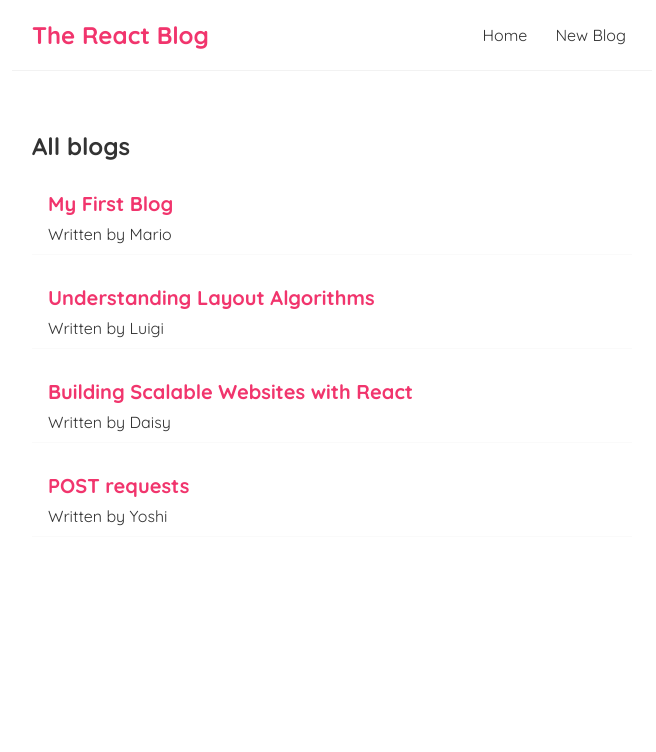
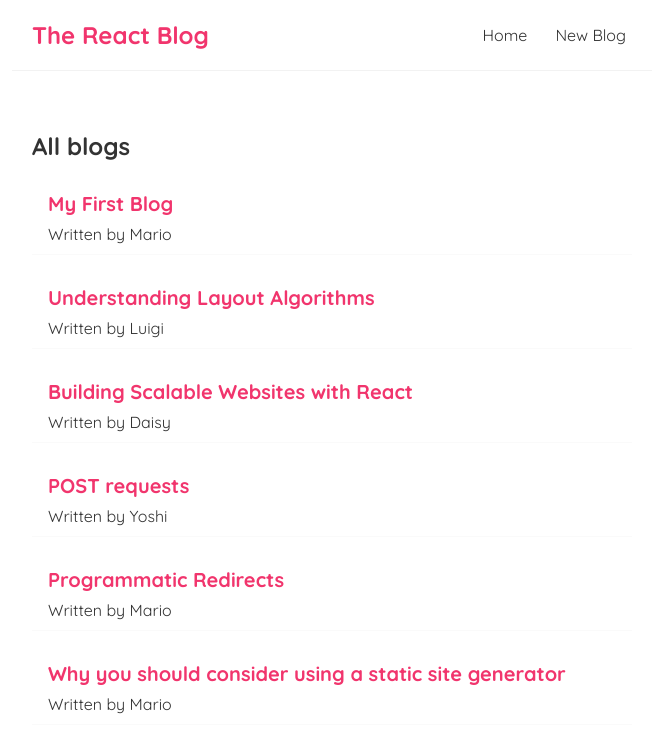
Before and after one commit to tomiev/react-blog, a React (Create React App) app: page / in a window 1280 px wide. Shown: the top 752 px of the page, without its empty margins (308-964 px from the left). Built offline with nearby package versions, Linux system fonts and the light colour scheme; data requests are answered from the project's data file.

Commit message:
Added delete method + returns to home after POST and DELETE requests.

```diff
--- a/data/db.json
+++ b/data/db.json
@@ -23,6 +23,18 @@
       "body": "Handling POST requests",
       "author": "Yoshi",
       "id": 4
+    },
+    {
+      "title": "Programmatic Redirects",
+      "body": "Using the useHistory() hook",
+      "author": "Mario",
+      "id": 5
+    },
+    {
+      "title": "Why you should consider using a static site generator",
+      "body": "Lorem Ipsum is simply dummy text of the printing and typesetting industry. Lorem Ipsum has been the industry's standard dummy text ever since the 1500s, when an unknown printer took a galley of type and scrambled it to make a type specimen book. It has survived not only five centuries, but also the leap into electronic typesetting, remaining essentially unchanged. It was popularised in the 1960s with the release of Letraset sheets containing Lorem Ipsum passages, and more recently with desktop publishing software like Aldus PageMaker including versions of Lorem Ipsum.",
+      "author": "Mario",
+      "id": 6
     }
   ]
 }
--- a/src/BlogDetails.js
+++ b/src/BlogDetails.js
@@ -1,9 +1,18 @@
-import { useParams } from "react-router-dom/cjs/react-router-dom.min";
+import { useHistory, useParams } from "react-router-dom/cjs/react-router-dom.min";
 import useFetch from "./useFetch";
 
 const BlogDetails = () => {
   const { id } = useParams();
   const { data: blog, error, isPending } = useFetch('http://localhost:8000/blogs/' + id)
+  const history = useHistory();
+
+  const handleClick = () => {
+    fetch('http://localhost:8000/blogs/' + blog.id, {
+      method: 'DELETE'
+    }).then(() => {
+      history.push('/')
+    })
+  }
 
   return (
     <div className="blog-details">
@@ -14,6 +23,7 @@
           <h2>{ blog.title }</h2>
           <p>Written by { blog.author }</p>
           <div>{ blog.body }</div>
+          <button onClick={handleClick}>Delete</button>
         </article>
       ) }
     </div>
--- a/src/Create.js
+++ b/src/Create.js
@@ -1,10 +1,12 @@
 import { useState } from "react";
+import { useHistory } from "react-router-dom";
 
 const Create = () => {
   const [title, setTitle] = useState('');
   const [body, setBody] = useState('');
   const [author, setAuthor] = useState('Mario');
   const [isPending, setIsPending] = useState(false);
+  const history = useHistory();
 
   /* Handle 'Add blog' clicks */
   const handleSubmit = (e) => {
@@ -20,6 +22,7 @@
       body: JSON.stringify(blog)
     }).then(() => {
       setIsPending(false);
+      history.push('/'); /* Returns to home page after user submits form */
     })
   }
 
@@ -47,6 +50,7 @@
         >
           <option value="Mario">Mario</option>
           <option value="Yoshi">Yoshi</option>
+          <option value="Daisy">Daisy</option>
         </select>
         { !isPending && <button>Add Blog</button>}
         { isPending && <button disabled>Adding Blog</button>}
```
